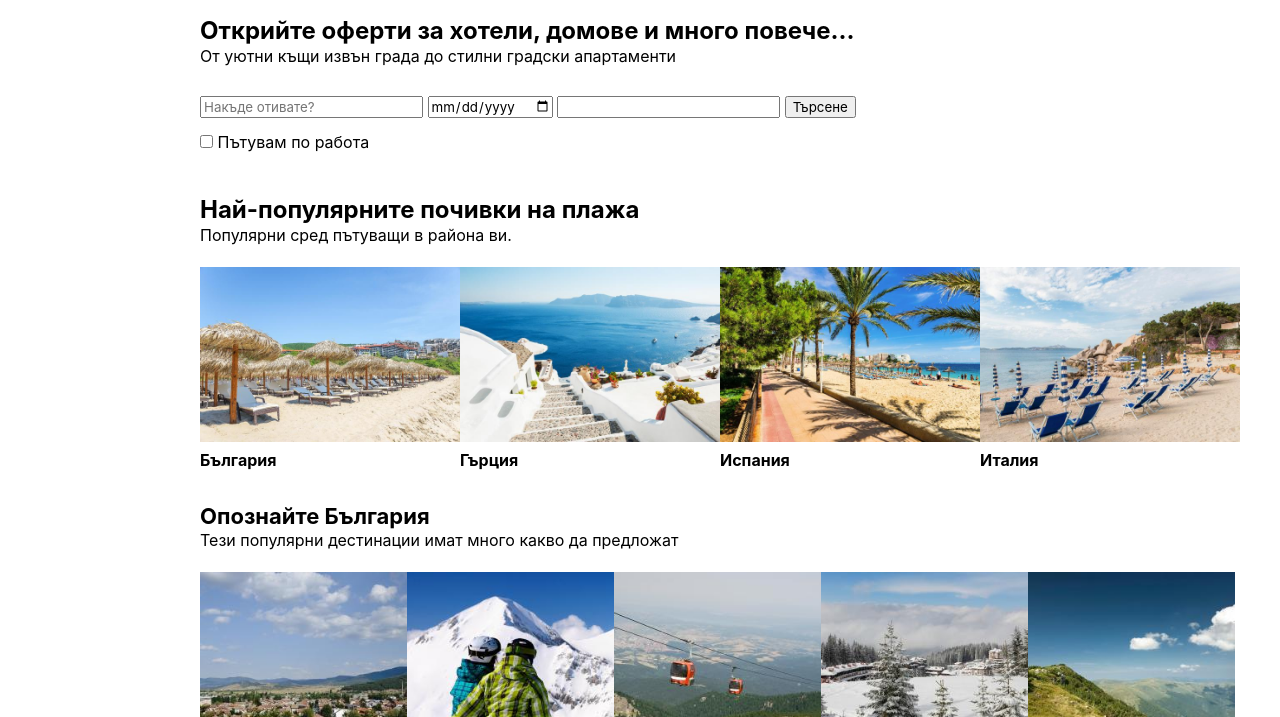
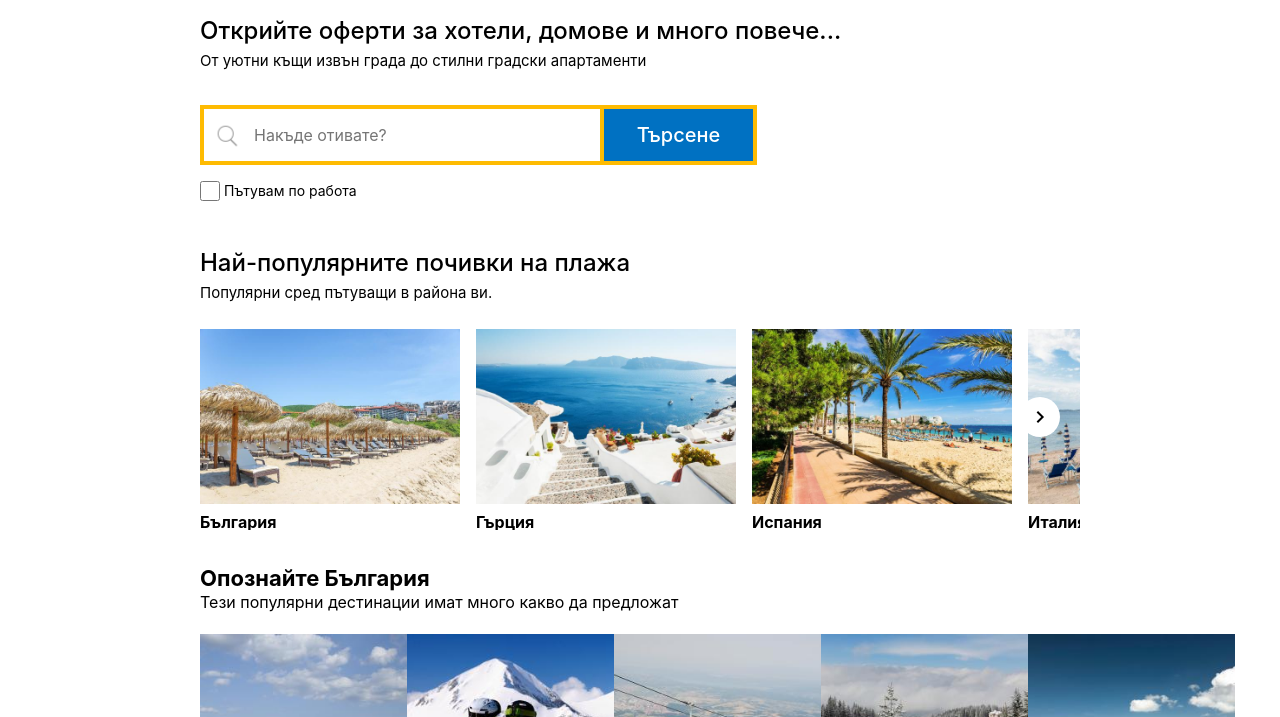
Before and after one commit to Kalvachev/Booking.com, a plain HTML site: page index.html in a window 1280 px wide. Shown: the part 138-855 px from the top of the page. Drawn offline with Linux system fonts and the light colour scheme.

Commit message:
Work on the Search and Carousels

```diff
--- /dev/null
+++ b/assets/js/carousels.js
@@ -0,0 +1,28 @@
+const gap = 16;
+
+const carousel = document.getElementById("beachDestinations"),
+    content = document.getElementById("destinationsContainer"),
+    next = document.getElementById("next"),
+    prev = document.getElementById("prev");
+
+next.addEventListener("click", e => {
+    carousel.scrollBy(width + gap, 0);
+    if (carousel.scrollWidth !== 0) {
+        prev.style.display = "flex";
+    }
+    if (content.scrollWidth - width - gap <= carousel.scrollLeft + width) {
+        next.style.display = "none";
+    }
+});
+prev.addEventListener("click", e => {
+    carousel.scrollBy(-(width + gap), 0);
+    if (carousel.scrollLeft - width - gap <= 0) {
+        prev.style.display = "none";
+    }
+    if (!content.scrollWidth - width - gap <= carousel.scrollLeft + width) {
+        next.style.display = "flex";
+    }
+});
+
+let width = carousel.offsetWidth;
+window.addEventListener("resize", e => (width = carousel.offsetWidth));
--- /dev/null
+++ b/assets/styles/carousels.css
@@ -0,0 +1,55 @@
+#mostPopularContainer {
+    width: 100%;
+    max-width: 1100px;
+    position: relative;
+}
+
+#beachDestinations {
+    overflow: auto;
+    scroll-behavior: smooth;
+    scrollbar-width: none;
+}
+
+#beachDestinations::-webkit-scrollbar {
+    height: 0;
+}
+
+#prev, #next {
+    display: flex;
+    justify-content: center;
+    align-content: center;
+    background: white;
+    border: none;
+    padding: 8px;
+    border-radius: 50%;
+    outline: 0;
+    cursor: pointer;
+    position: absolute;
+}
+
+#prev {
+    top: 60%;
+    left: 0;
+    transform: translate(50%, -50%);
+    display: none;
+}
+
+#next {
+    top: 60%;
+    right: 0;
+    transform: translate(-50%, -50%);
+}
+
+#destinationsContainer {
+    display: grid;
+    grid-gap: 16px;
+    grid-auto-flow: column;
+    margin: auto;
+    box-sizing: border-box;
+}
+
+.destinationItems {
+    width: 260px;
+    height: 175px;
+    background: green;
+}
--- a/assets/styles/footerStyle.css
+++ b/assets/styles/footerStyle.css
@@ -163,13 +163,19 @@ footer {
 }
 
 #footerCheckboxContainer {
-    margin-left: 25.5%
+    margin-left: 25.5%;
+    display: flex;
 }
 
 #footerCheckboxContainer label {
     color: white;
     font-size: 13px;
     font-weight: 400;
+}
+
+#footerCheckboxContainer input {
+    width: 12.8px;
+    height: 12.8px;
 }
 
 #registerFooterButtonContainer {
--- a/assets/styles/header.css
+++ b/assets/styles/header.css
@@ -13,13 +13,18 @@ header img {
 }
 
 #headerContainer {
-    margin: 0 200px;
+    margin: 0 190px;
     font-family: BlinkMacSystemFont, -apple-system, Segoe UI, Roboto, Helvetica, Arial, sans-serif;
 }
 
 #headerTop {
+    display: flex;
     width: 100%;
-    margin: 18px 0 20px 0;
+    margin: 12px 0 20px 0;
+}
+
+#headerButtons {
+    line-height: 1px;
 }
 
 #headerBottom {
@@ -27,6 +32,7 @@ header img {
 }
 
 #main-logo {
+    margin-top: 12px;
     width: 144px;
     height: 24px;
     margin-right: 218px;
@@ -43,6 +49,7 @@ a {
     font-weight: bold;
     font-size: 16px;
     padding: 11px;
+    height: 48px;
 }
 
 #language-button:hover {
@@ -52,11 +59,11 @@ a {
     padding-right: 11px;
 }
 
-
 #bulgarian-flag {
     background-color: transparent;
     border-color: transparent;
     padding: 11px;
+    height: 48px;
 }
 
 #bulgarian-flag:hover {
@@ -66,16 +73,17 @@ a {
     padding-right: 11px;
 }
 
-/* #bulgarian-flag img{
+#bulgarian-flag img {
     width: 24px;
     height: 24px;
     border-radius: 50%;
-}  */
+}
 
 #help-logo {
     background-color: transparent;
     border-color: transparent;
     padding: 11px;
+    height: 48px;
 }
 
 #help-logo:hover {
@@ -85,11 +93,10 @@ a {
     padding-right: 11px;
 }
 
-/* #help-logo img {
+#help-logo img {
     width: 24px;
     height: 24px;
-} */
-
+}
 
 /*
 #headerTop button {
--- a/assets/styles/homePage.css
+++ b/assets/styles/homePage.css
@@ -16,15 +16,61 @@
 #searchFieldTextContainer h2, #mostPopularContainer h2 {
     font-size: 24px;
     padding: 5px 0 5px 0;
-    font-weight: bold;
+    font-weight: 500;
+}
+
+#searchFieldTextContainer p, #mostPopularContainer p {
+    font-size: 15px;
+    padding: 5px 0 5px 0;
+    font-weight: 400;
 }
 
 #searchInput {
     margin: 1em 0 1em 0;
+    display: flex;
+}
+
+#search-box {
+    width: 100%;
+    width: 330px;
+    height: 52px;
+    margin: 0;
+    padding: 0 16px 0 50px;
+    border: 4px solid #febb02;
+    border-right: 2px solid #febb02;
+    font-size: 16px;
+    background: url(../images/search.png) no-repeat 8px 12px #fff;
+    background-size: 30px 30px;
+    color: black;
+}
+
+#homepageSearchButton {
+    width: 155px;
+    height: 60px;
+    padding: 5px 32px;
+    border: 4px solid #febb02;
+    border-left: 2px solid #febb02;
+    color: white;
+    font-size: 20px;
+    font-weight: 500;
+    background: #0071c2;
+}
+
+#jobTripContainer {
+    display: flex;
 }
 
 #jobTrip {
-    margin: 0 0 1em 0;
+    margin: 0 0.3em 1em 0;
+    width: 20px;
+    height: 20px;
+    border-color: #bdbdbd;
+}
+
+#jobTripLabel {
+    font-size: 14px;
+    font-weight: 400;
+    line-height: 20px;
 }
 
 #beachDestinations, #bulgariaDestinations, #accomodationType {
--- a/index.html
+++ b/index.html
@@ -5,11 +5,12 @@
     <meta charset="UTF-8">
     <meta http-equiv="X-UA-Compatible" content="IE=edge">
     <meta name="viewport" content="width=device-width, initial-scale=1.0">
-    <title>Booking.com | Официален сайт | Най-добрите хотели и места за настаняване</title>
+    <title>Booking.com</title>
     <link rel="stylesheet" href="./assets/styles/reset.css">
     <link rel="stylesheet" href="./assets/styles/footerStyle.css">
     <link rel="stylesheet" href="./assets/styles/header.css">
     <link rel="stylesheet" href="./assets/styles/homePage.css">
+    <link rel="stylesheet" href="assets/styles/carousels.css">
     <link rel="icon" href="./assets/images/BookingIcon.png">
 
     <style>
@@ -25,12 +26,17 @@
         <div id="headerContainer">
             <div id="headerTop">
                 <img src="assets/images/logo.png" alt="page-logo" id='main-logo'>
+
+                <div id="headerButtons">
                     <button id="language-button">BGN</button>
-                <button id="bulgarian-flag"><img src="assets/images/bulgarian-flag.png" alt="bulgarian-flag"></button>
+                    <button id="bulgarian-flag"><img src="assets/images/bulgarian-flag.png"
+                            alt="bulgarian-flag"></button>
                     <button id="help-logo"><img src="assets/images/help.png" alt="help-logo"></button>
+
                     <a href="#"><span class='registerButton'>Регистрирайте мястото си за настаняване</span></a>
                     <a href="#"><span class='createProfileButton'>Създайте личен профил</span></a>
                     <a href="#"><span class='loginButton'>Вход</span></a>
+                </div>
             </div>
 
             <div id="headerBottom">
@@ -58,13 +64,16 @@
 
                 <form action="#">
                     <div id='searchInput'>
-                        <input type="text" name="" id="" placeholder='Накъде отивате?'>
-                        <input type="date" name="" id="">
-                        <input type="text">
-                        <button>Търсене</button>
+                        <input type="text" name="" id="search-box" placeholder='Накъде отивате?'>
+                        <!-- <input type="date" name="" id="arrive-date">
+                        <input type="date" name="" id="leave-date"> -->
+                        <button id="homepageSearchButton">Търсене</button>
                     </div>
+
+                    <div id="jobTripContainer">
                         <input type="checkbox" value='workTravel' id='jobTrip'>
-                    <label for="jobTrip">Пътувам по работа</label>
+                        <label for="jobTrip" id="jobTripLabel">Пътувам по работа</label>
+                    </div>
                 </form>
             </div>
 
@@ -82,28 +91,56 @@
                 <h2>Най-популярните почивки на плажа</h2>
                 <p>Популярни сред пътуващи в района ви.</p>
 
-                <div id='beachDestinations'>
-                    <div class="destinationsContainer">
-                        <img src="assets/images/BulgariaPhoto.jpg" alt="">
+                <div id="beachDestinations">
+                    <div id="destinationsContainer">
+                        <div>
+                            <img class="destinationItems" src="./assets/images/BulgariaPhoto.jpg" />
                             <span>България</span>
                         </div>
-
-                    <div class="destinationsContainer">
-                        <img src="assets/images/GreecePhoto.jpg" alt="">
+                        <div>
+                            <img src="./assets/images/GreecePhoto.jpg" class="destinationItems" />
                             <span>Гърция</span>
                         </div>
 
-                    <div class="destinationsContainer">
-                        <img src="assets/images/SpainPhoto.jpg" alt="">
+                        <div>
+                            <img src="./assets/images/SpainPhoto.jpg" class="destinationItems" />
                             <span>Испания</span>
                         </div>
 
-                    <div class="destinationsContainer">
-                        <img src="assets/images/ItalyPhoto.jpg" alt="">
+                        <div>
+                            <img src="./assets/images/ItalyPhoto.jpg" class="destinationItems" />
                             <span>Италия</span>
                         </div>
-                    <!-- <button>Открийте още</button> -->
+
+                        <div>
+                            <img src="./assets/images/TurkeyPhoto.jpg" class="destinationItems" />
+                            <span>Турция</span>
                         </div>
+
+                        <div>
+                            <img src="./assets/images/USAPhoto.jpg" class="destinationItems" />
+                            <span>САЩ</span>
+                        </div>
+
+                        <div>
+                            <img src="./assets/images/TailandPhoto.jpg" class="destinationItems" />
+                            <span>Тайланд</span>
+                        </div>
+                    </div>
+                </div>
+
+                <button id="prev">
+                    <svg xmlns="http://www.w3.org/2000/svg" width="24" height="24" viewBox="0 0 24 24">
+                        <path fill="none" d="M0 0h24v24H0V0z" />
+                        <path d="M15.61 7.41L14.2 6l-6 6 6 6 1.41-1.41L11.03 12l4.58-4.59z" />
+                    </svg>
+                </button>
+                <button id="next">
+                    <svg xmlns="http://www.w3.org/2000/svg" width="24" height="24" viewBox="0 0 24 24">
+                        <path fill="none" d="M0 0h24v24H0V0z" />
+                        <path d="M10.02 6L8.61 7.41 13.19 12l-4.58 4.59L10.02 18l6-6-6-6z" />
+                    </svg>
+                </button>
             </div>
 
             <div id="knowBulgariaContainer">
@@ -332,6 +369,7 @@
     <script src="index.js"></script>
     <script src="assets/js/constants.js"></script>
     <script src="assets/js/utils.js"></script>
+    <script src="assets/js/carousels.js"></script>
 </body>
 
 </html>
```
Also changed, not shown: assets/images/search.png (added). Lines whose indentation alone changed are shown as unchanged.
